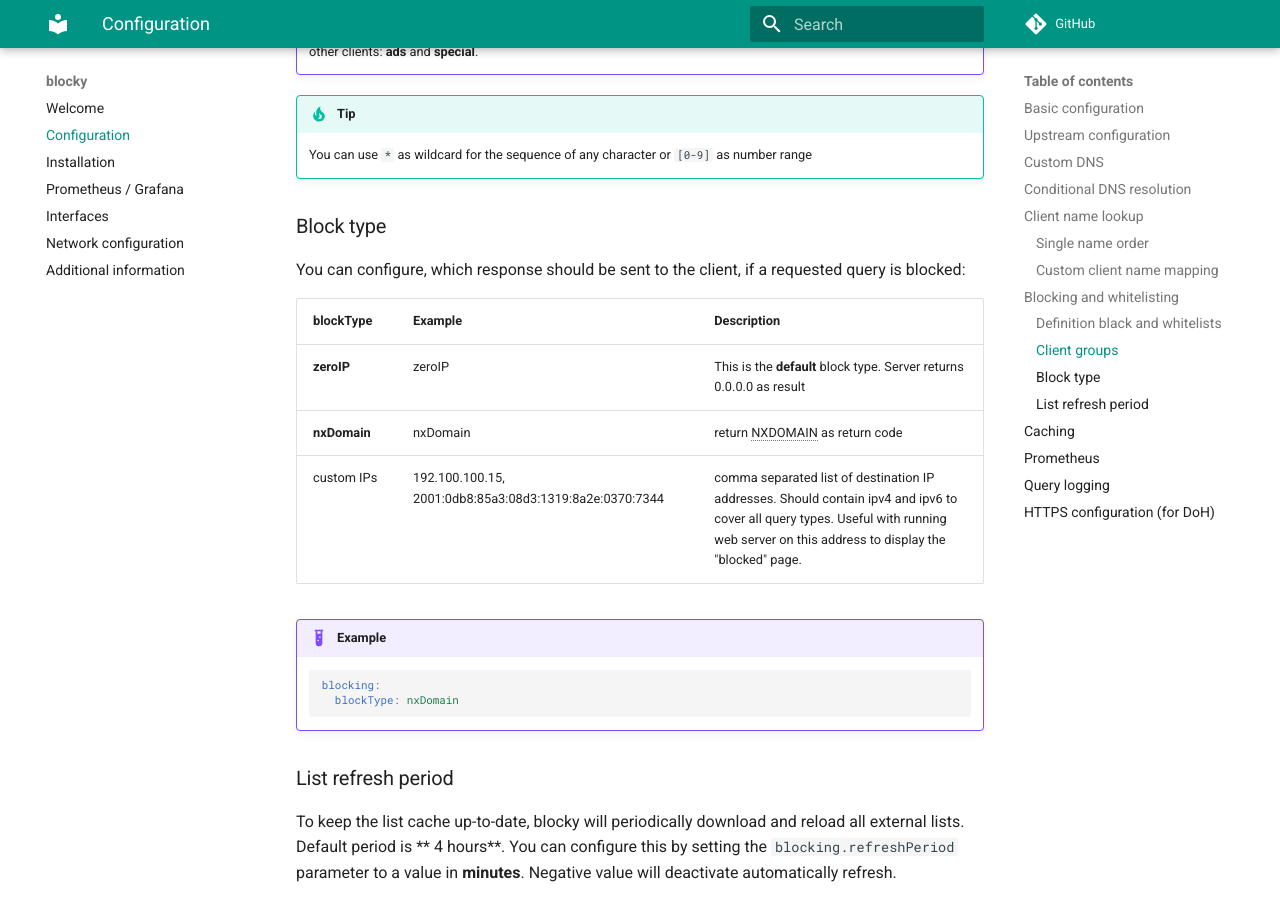
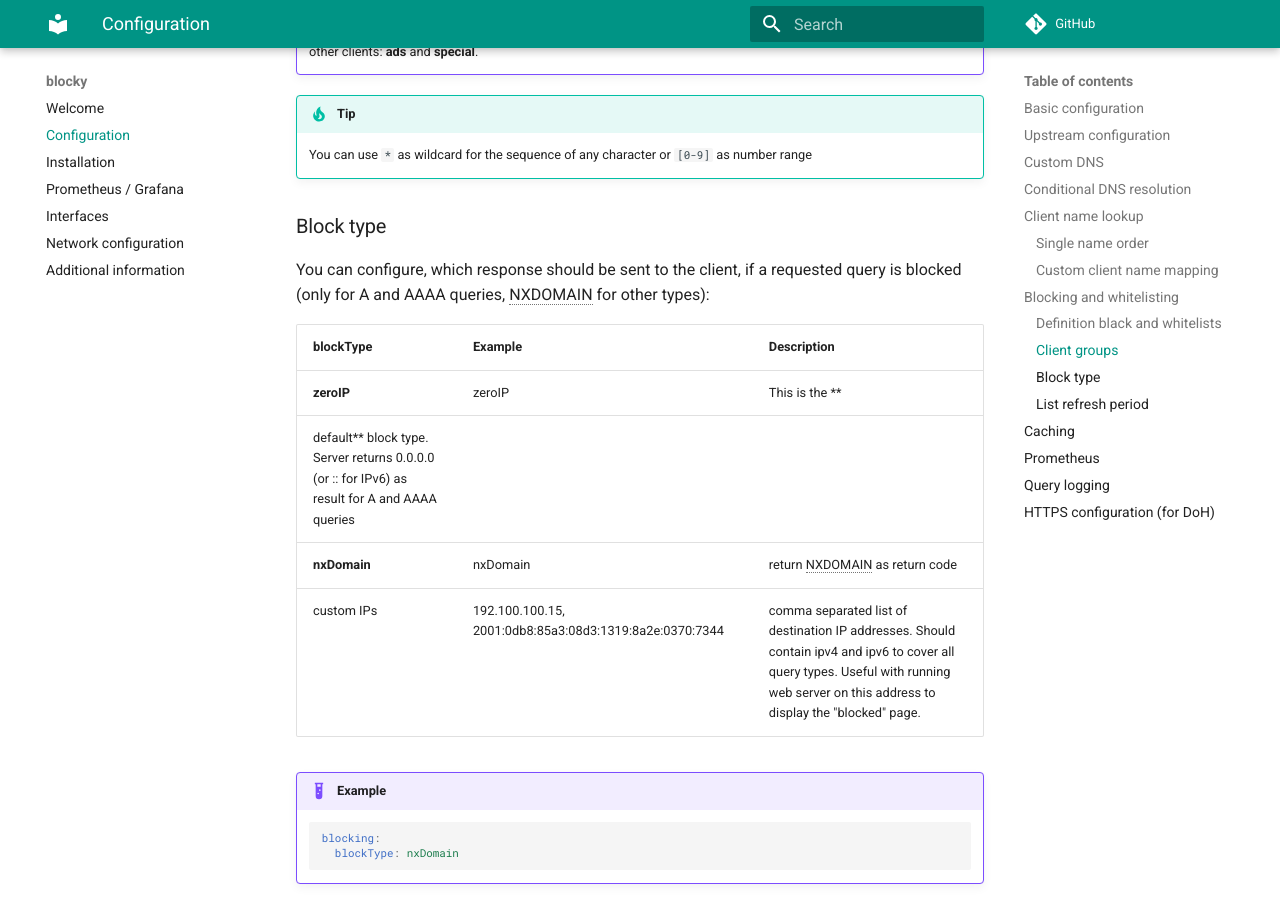
Before and after one commit to 0xERR0R/blocky, an MkDocs documentation site: the page built from docs/configuration.md, in a window 1280 px wide and 900 px high, scrolled down 5443 px. Built offline with MkDocs 1.6.1 and Material for MkDocs 9.7.7, drawn with Linux system fonts in a browser that asks for light colours; comment, search, counter and statistics services are not loaded.

Commit message:
Changed block type description

```diff
--- a/docs/configuration.md
+++ b/docs/configuration.md
@@ -223,11 +223,13 @@ CIDR notation.
 
 ### Block type
 
-You can configure, which response should be sent to the client, if a requested query is blocked:
+You can configure, which response should be sent to the client, if a requested query is blocked (only for A and AAAA
+queries, NXDOMAIN for other types):
 
 | blockType  | Example | Description                                                      |
 | ---------- | ------- | ---------------------------------------------------------------- |
-| **zeroIP** | zeroIP  | This is the **default** block type. Server returns 0.0.0.0 as result |
+| **zeroIP** | zeroIP  | This is the **
+default** block type. Server returns 0.0.0.0 (or :: for IPv6) as result for A and AAAA queries |
 | **nxDomain** | nxDomain | return NXDOMAIN as return code |
 | custom IPs | 192.100.100.15, 2001:0db8:85a3:08d3:1319:8a2e:0370:7344 | comma separated list of destination IP addresses. Should contain ipv4 and ipv6 to cover all query types. Useful with running web server on this address to display the "blocked" page.|
 
```
